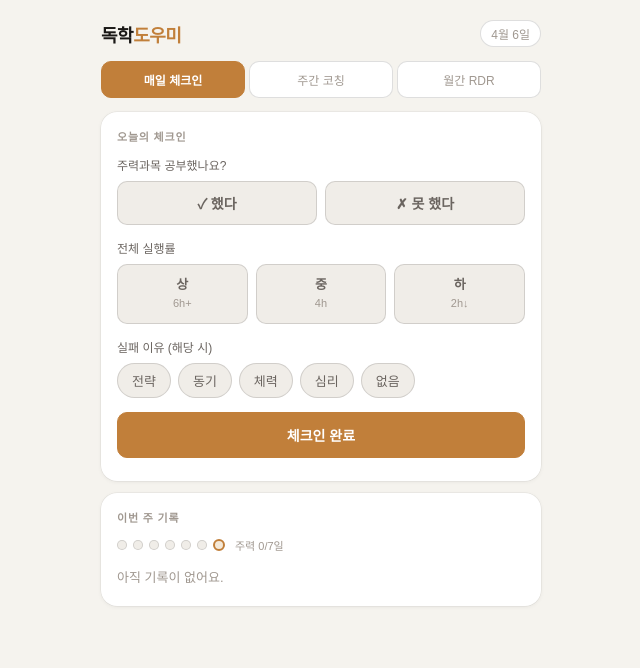
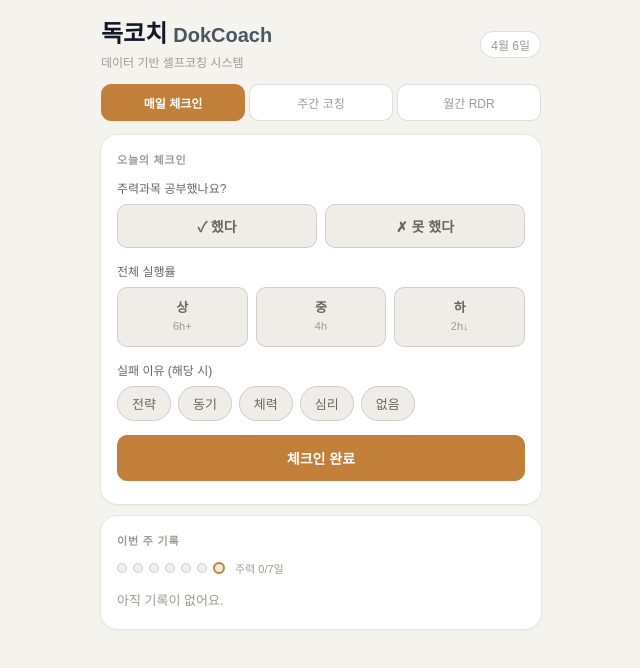
Before and after one commit to questing0110-hw/dokcoach, a plain HTML site: page index.html in a window 1280 px wide. Shown: the whole page, without its empty margins (319-959 px from the left). Drawn offline with Linux system fonts and the light colour scheme.

Commit message:
Add files via upload

```diff
--- a/index.html
+++ b/index.html
@@ -3,7 +3,7 @@
 <head>
 <meta charset="UTF-8">
 <meta name="viewport" content="width=device-width, initial-scale=1.0">
-<title>독학도우미</title>
+<title>독코치 DokCoach | 데이터 기반 셀프코칭 시스템</title>
 <style>
 :root {
   --bg: #f5f3ee;
@@ -53,8 +53,10 @@ body {
   align-items: center;
   justify-content: space-between;
 }
-.logo { font-size: 18px; font-weight: 700; letter-spacing: -0.5px; color: var(--text); }
-.logo span { color: var(--accent); }
+.brand-wrap { display: flex; flex-direction: column; gap: 4px; }
+.brand-title { font-size: 24px; font-weight: 800; line-height: 1.2; color: #111827; }
+.brand-title span { font-size: 20px; font-weight: 700; color: #4b5563; margin-left: 6px; }
+.brand-subtitle { font-size: 12px; color: var(--text3); font-weight: 400; }
 .date-chip {
   font-size: 12px; color: var(--text3);
   background: var(--surface);
@@ -310,7 +312,10 @@ textarea::placeholder { color: var(--text3); }
 <body>
 <div class="app-shell">
   <div class="header">
-    <div class="logo">독학<span>도우미</span></div>
+    <div class="brand-wrap">
+      <div class="brand-title">독코치<span>DokCoach</span></div>
+      <div class="brand-subtitle">데이터 기반 셀프코칭 시스템</div>
+    </div>
     <div class="date-chip" id="today-label"></div>
   </div>
   <div class="tab-nav">
@@ -438,9 +443,9 @@ textarea::placeholder { color: var(--text3); }
 // ============================================================
 // STORAGE HELPERS
 // ============================================================
-const STORE_KEY = 'dhd_records';
-const WEEKLY_DECL_KEY = 'dhd_weekly_decl';
-const MONTHLY_DECL_KEY = 'dhd_monthly_decl';
+const STORE_KEY = 'dkc_records';
+const WEEKLY_DECL_KEY = 'dkc_weekly_decl';
+const MONTHLY_DECL_KEY = 'dkc_monthly_decl';
 
 function getRecords() {
   try { return JSON.parse(localStorage.getItem(STORE_KEY) || '{}'); } catch(e) { return {}; }
```
